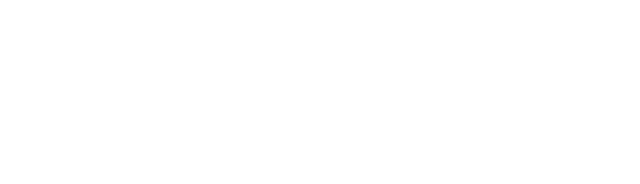
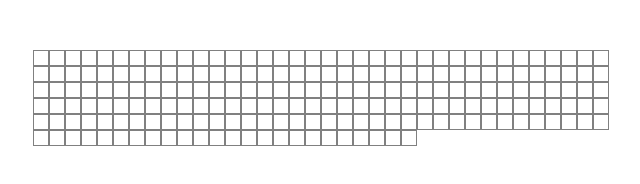
Before and after one commit to Ayokunnumi1/Odin-Etch-A-Sketch, a plain HTML site: page index.html in a window 1280 px wide. Shown: the whole page, without its empty margins (319-959 px from the left). Drawn offline with Linux system fonts and the light colour scheme.

Commit message:
Create div containers dynamically & style it

```diff
--- a/index.html
+++ b/index.html
@@ -4,8 +4,10 @@
     <meta charset="UTF-8">
     <meta name="viewport" content="width=device-width, initial-scale=1.0">
     <title>Etch-A-Sketch</title>
+    <link rel="stylesheet" href="style.css">
 </head>
 <body>
-
+    <div class="div-container"></div>
+    <script src="index.js"></script>
 </body>
 </html>
--- a/index.js
+++ b/index.js
@@ -0,0 +1,11 @@
+const divContainer = document.querySelector('.div-container');
+
+
+
+for (let i = 0; i < 204; i++) {
+    const firstSmallDiv = document.createElement('div');
+    firstSmallDiv.setAttribute('class', 'first-small-div');
+    divContainer.appendChild(firstSmallDiv);
+    console.log(i)
+}
+// firstSmallDiv.textContent = 'HII'
--- a/style.css
+++ b/style.css
@@ -0,0 +1,29 @@
+* {
+    box-sizing: border-box;
+    margin: 0;
+    padding: 0;
+}
+
+body {
+    width: 100%;
+}
+
+.div-container {
+    display: flex;
+    flex-direction: row;
+    /* justify-content: center;
+    align-items: center; */
+    flex-wrap: wrap;
+    min-width: 45%;
+    width: 250px;
+    margin: 50px auto;
+    background-color: white;
+    /* height: 80px; */
+}
+
+.first-small-div {
+    /* background-color: red; */
+    border: 1px solid gray;
+    width: 16px;
+    height: 16px;
+}
```
